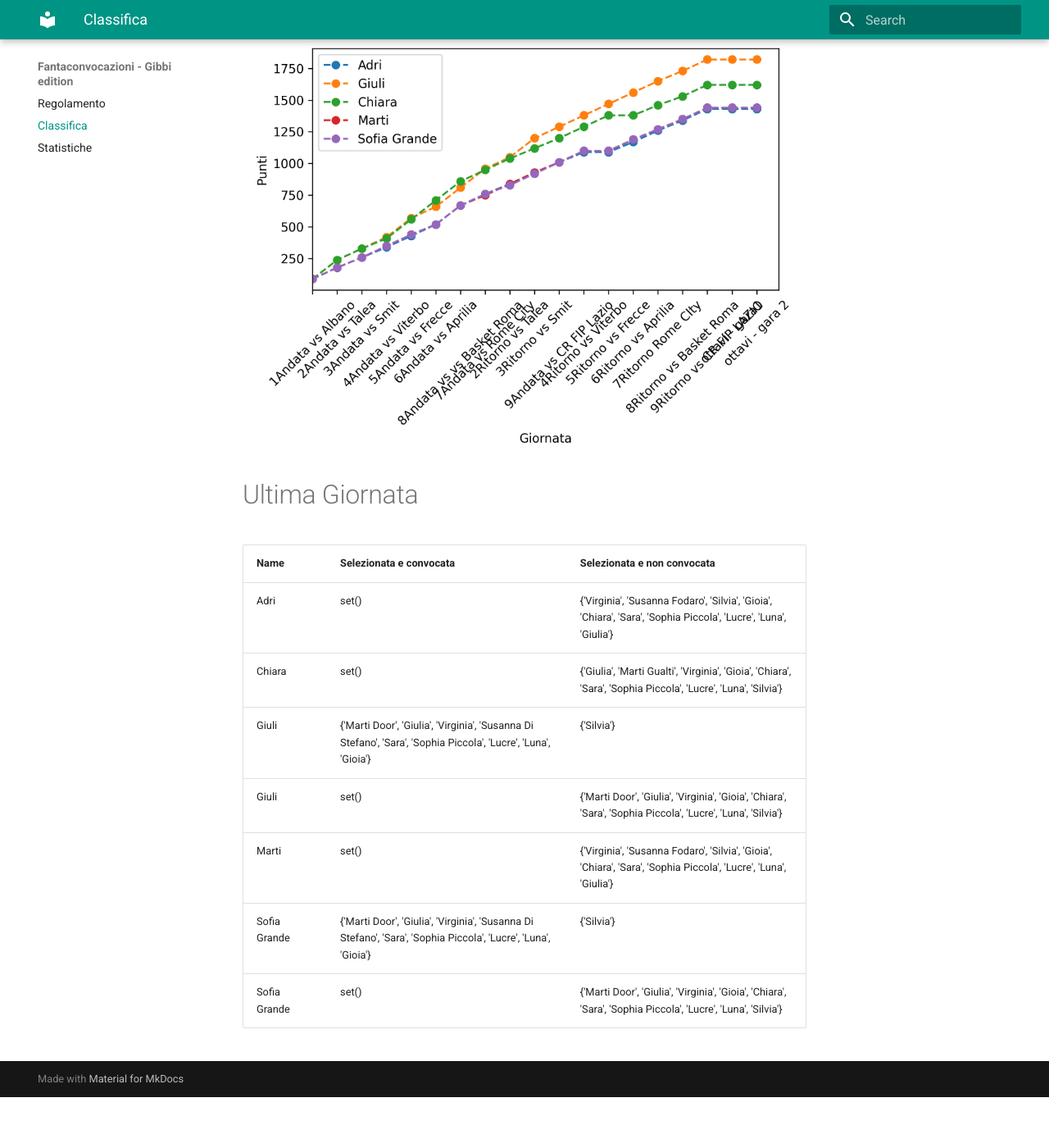
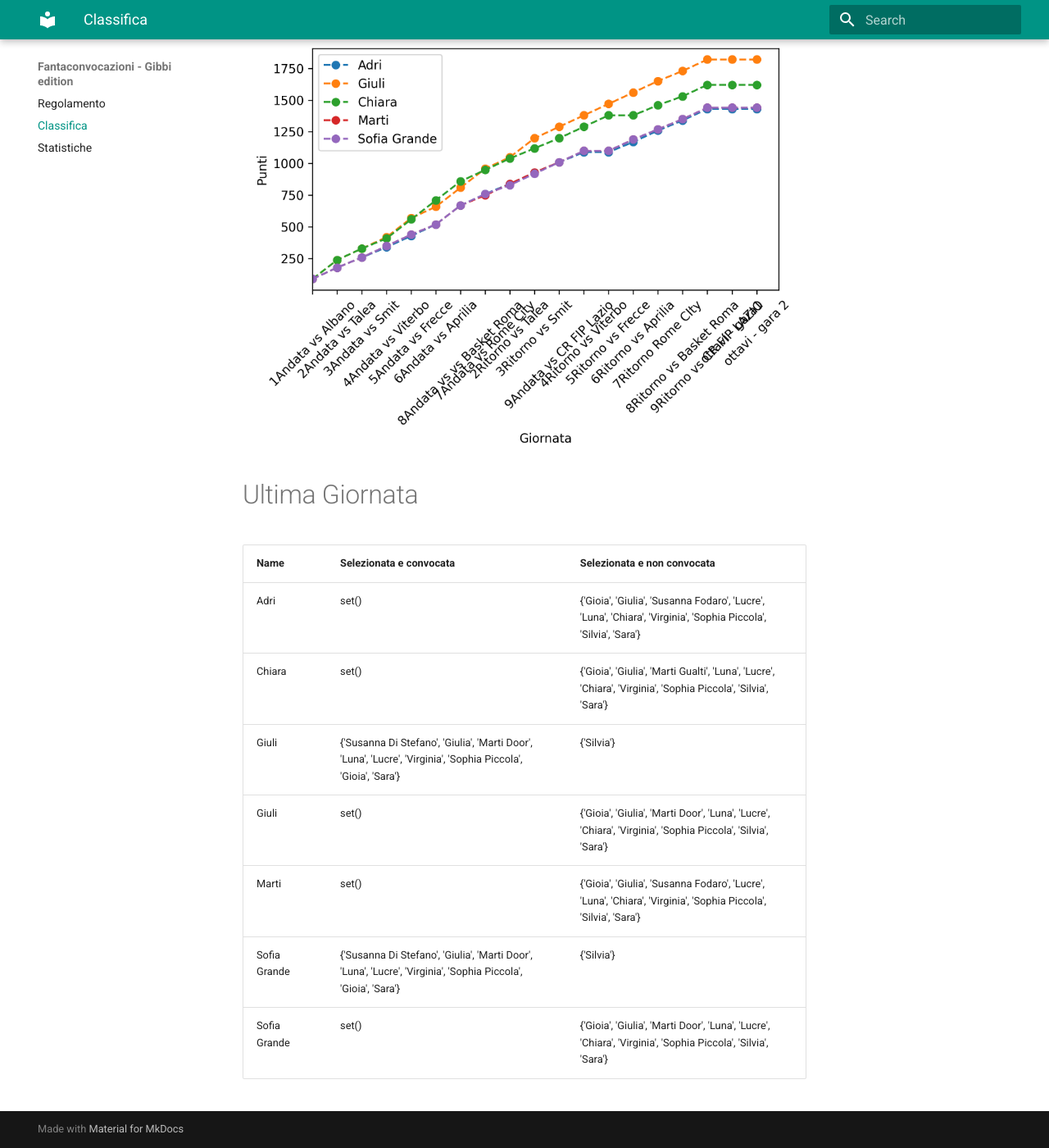
Before and after one commit to martinig94/fantagibbi, an MkDocs documentation site: the page built from docs/Classifica.md, in a window 1280 px wide and 1400 px high, scrolled down 565 px. Shown: the whole window at 82% size. Built offline with MkDocs 1.6.1 and Material for MkDocs 9.7.7, drawn with Linux system fonts in a browser that asks for light colours; before the commit the page ends 1903 px from its top, so only the background shows below that.

Commit message:
Auto-update from main.py

```diff
--- a/docs/Classifica.md
+++ b/docs/Classifica.md
@@ -18,11 +18,11 @@
 <!-- START_TABLE CORRECT -->
 | Name         | Selezionata e convocata                                                                                        | Selezionata e non convocata                                                                                      |
 |:-------------|:---------------------------------------------------------------------------------------------------------------|:-----------------------------------------------------------------------------------------------------------------|
-| Adri         | set()                                                                                                          | {'Virginia', 'Susanna Fodaro', 'Silvia', 'Gioia', 'Chiara', 'Sara', 'Sophia Piccola', 'Lucre', 'Luna', 'Giulia'} |
-| Chiara       | set()                                                                                                          | {'Giulia', 'Marti Gualti', 'Virginia', 'Gioia', 'Chiara', 'Sara', 'Sophia Piccola', 'Lucre', 'Luna', 'Silvia'}   |
-| Giuli        | {'Marti Door', 'Giulia', 'Virginia', 'Susanna Di Stefano', 'Sara', 'Sophia Piccola', 'Lucre', 'Luna', 'Gioia'} | {'Silvia'}                                                                                                       |
-| Giuli        | set()                                                                                                          | {'Marti Door', 'Giulia', 'Virginia', 'Gioia', 'Chiara', 'Sara', 'Sophia Piccola', 'Lucre', 'Luna', 'Silvia'}     |
-| Marti        | set()                                                                                                          | {'Virginia', 'Susanna Fodaro', 'Silvia', 'Gioia', 'Chiara', 'Sara', 'Sophia Piccola', 'Lucre', 'Luna', 'Giulia'} |
-| Sofia Grande | {'Marti Door', 'Giulia', 'Virginia', 'Susanna Di Stefano', 'Sara', 'Sophia Piccola', 'Lucre', 'Luna', 'Gioia'} | {'Silvia'}                                                                                                       |
-| Sofia Grande | set()                                                                                                          | {'Marti Door', 'Giulia', 'Virginia', 'Gioia', 'Chiara', 'Sara', 'Sophia Piccola', 'Lucre', 'Luna', 'Silvia'}     |
+| Adri         | set()                                                                                                          | {'Gioia', 'Giulia', 'Susanna Fodaro', 'Lucre', 'Luna', 'Chiara', 'Virginia', 'Sophia Piccola', 'Silvia', 'Sara'} |
+| Chiara       | set()                                                                                                          | {'Gioia', 'Giulia', 'Marti Gualti', 'Luna', 'Lucre', 'Chiara', 'Virginia', 'Sophia Piccola', 'Silvia', 'Sara'}   |
+| Giuli        | {'Susanna Di Stefano', 'Giulia', 'Marti Door', 'Luna', 'Lucre', 'Virginia', 'Sophia Piccola', 'Gioia', 'Sara'} | {'Silvia'}                                                                                                       |
+| Giuli        | set()                                                                                                          | {'Gioia', 'Giulia', 'Marti Door', 'Luna', 'Lucre', 'Chiara', 'Virginia', 'Sophia Piccola', 'Silvia', 'Sara'}     |
+| Marti        | set()                                                                                                          | {'Gioia', 'Giulia', 'Susanna Fodaro', 'Lucre', 'Luna', 'Chiara', 'Virginia', 'Sophia Piccola', 'Silvia', 'Sara'} |
+| Sofia Grande | {'Susanna Di Stefano', 'Giulia', 'Marti Door', 'Luna', 'Lucre', 'Virginia', 'Sophia Piccola', 'Gioia', 'Sara'} | {'Silvia'}                                                                                                       |
+| Sofia Grande | set()                                                                                                          | {'Gioia', 'Giulia', 'Marti Door', 'Luna', 'Lucre', 'Chiara', 'Virginia', 'Sophia Piccola', 'Silvia', 'Sara'}     |
 <!-- END_TABLE CORRECT -->
```
